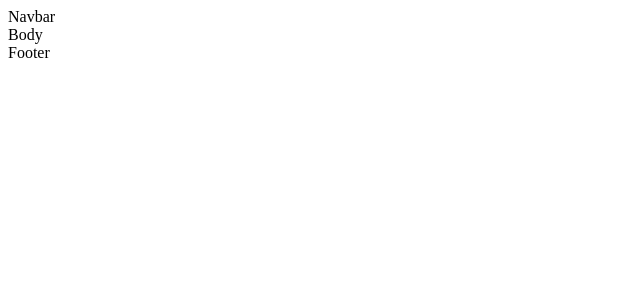
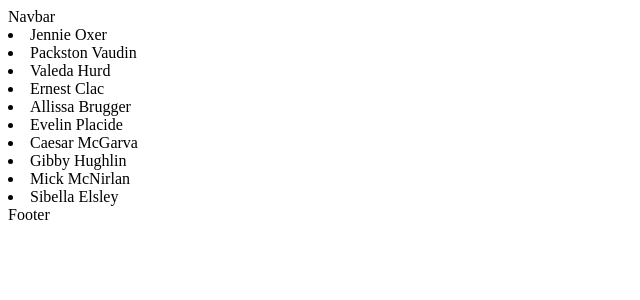
Before and after one commit to pavankumarraju1/appoint_me, a React (Create React App) app: page / in a window 1280 px wide. Shown: the top 300 px of the page, without its empty margins (0-640 px from the left). Built offline with nearby package versions, Linux system fonts and the light colour scheme.

Commit message:
dynamically loaded hospital data

```diff
--- a/src/Components/Body.jsx
+++ b/src/Components/Body.jsx
@@ -1,8 +1,14 @@
 import React from 'react'
+import data from '../data/hospital'
 
 const Body = () => {
   return (
-    <div>Body</div>
+    <div className='hospital-card'>
+      {data.map((data)=>{
+        return  <li>{data.doctor_name}</li>
+      })
+    }
+    </div>
   )
 }
 
--- a/src/data/hospital.js
+++ b/src/data/hospital.js
@@ -8,3 +8,5 @@ const data=[{"patient_id":1,"appointment_date":"12/12/2022","doctor_name":"Jenni
     {"patient_id":8,"appointment_date":"1/30/2022","doctor_name":"Gibby Hughlin","rating":1,"medical_condition":"Diabetes"},
     {"patient_id":9,"appointment_date":"6/25/2022","doctor_name":"Mick McNirlan","rating":4,"medical_condition":"Cancer"},
     {"patient_id":10,"appointment_date":"1/23/2022","doctor_name":"Sibella Elsley","rating":4,"medical_condition":"Cancer"}]
+
+    export default data;
```
